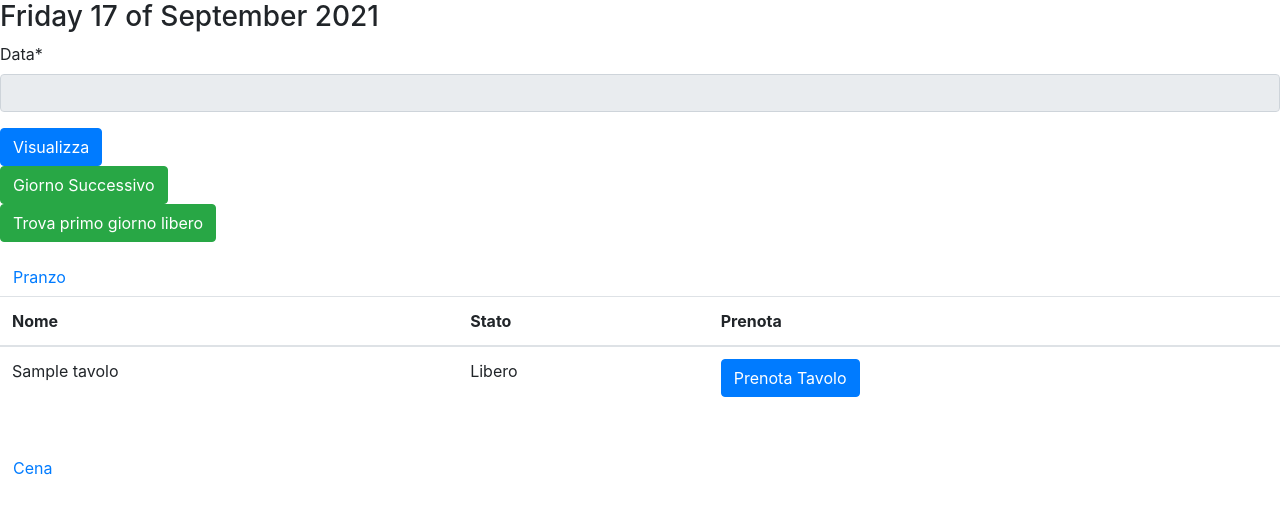
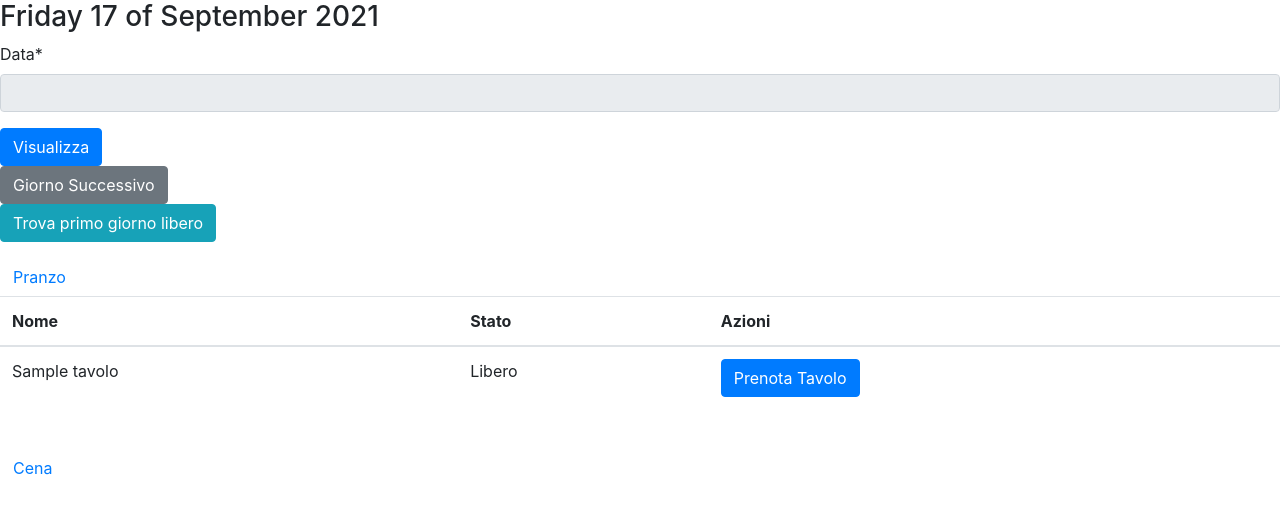
Before and after one commit to SiceX/risto_book_final, a Django app: page /booking/prenotazioni/dashboard/2021/9/17 in a window 1280 px wide. Shown: the part 56-570 px from the top of the page. Run offline with Django 3.2, Linux system fonts and the light colour scheme; a user stored in the database is signed in; tables that the repository leaves empty hold one stand-in row (values such as "Sample post"); some libraries are stand-ins or nearby versions.

Commit message:
Riordinati tasti precedente e successivo, reso visibile il tasto per cercare giorno libero per tavolo a utenti guest

```diff
--- a/booking/forms.py
+++ b/booking/forms.py
@@ -67,19 +67,19 @@ class DateNavForm(forms.Form):
 				HTML("""<a href="{% url 'booking:dashboard-prenotazioni' """ + previous_date.strftime('%Y')
 				+ """ """ + previous_date.strftime('%m')
 				+ """ """ + previous_date.strftime('%d') + """ %}"
-				class="btn btn-success"> Giorno Precedente </a>"""),
+				class="btn btn-secondary"> Giorno Precedente </a>"""),
 			)
 
 		next_button = ButtonHolder(
 			HTML("""<a href="{% url 'booking:dashboard-prenotazioni' """ + next_date.strftime('%Y')
 			+ """ """ + next_date.strftime('%m')
 			+ """ """ + next_date.strftime('%d') + """ %}"
-				class="btn btn-success"> Giorno Successivo </a>"""),
+				class="btn btn-secondary"> Giorno Successivo </a>"""),
 		)
 
 		find_button = ButtonHolder(
 			HTML("""<a href="{% url 'booking:dashboard-prenotazioni-find' %}"
-				class="btn btn-success"> Trova primo giorno libero </a>"""),
+				class="btn btn-info"> Trova primo giorno libero </a>"""),
 		)
 
 		self.helper = FormHelper()
@@ -88,8 +88,8 @@ class DateNavForm(forms.Form):
 		self.helper.layout = Layout(
 			Field('data', readonly="readonly"),
 			FormActions(
+				Submit('submit', 'Visualizza'),
 				previous_button,
-				Submit('submit', 'Visualizza'),
 				next_button,
 				find_button
 			)
--- a/booking/templates/booking/prenotazione/lista_tavoli.html
+++ b/booking/templates/booking/prenotazione/lista_tavoli.html
@@ -23,9 +23,9 @@
 			<tr>
 				<th>Nome</th>
 				<th>Stato</th>
-				{% if user.is_authenticated %}
-					<th>Prenota</th>
-				{% endif %}
+{#				{% if user.is_authenticated %}#}
+				<th>Azioni</th>
+{#				{% endif %}#}
 			</tr>
 			</thead>
 			<tbody>
@@ -35,13 +35,13 @@
 					{% if tavolo.nome in prenotati %}
 						<td>Prenotato</td>
 
+						<td>
 						{% if user.is_authenticated %}
-							<td>
-								<a href="" role="button" class="btn btn-info disabled">Prenota Tavolo</a>
-								<a href="{% url 'booking:dashboard-prenotazioni-find-for-table' tavolo.nome %}"
-								   role="button" class="btn btn-primary">Trova primo giorno libero per questo tavolo</a>
-							</td>
+							<a href="" role="button" class="btn btn-info disabled">Prenota Tavolo</a>
 						{% endif %}
+							<a href="{% url 'booking:dashboard-prenotazioni-find-for-table' tavolo.nome %}"
+							   role="button" class="btn btn-primary">Trova primo giorno libero per questo tavolo</a>
+						</td>
 
 					{% else %}
 						<td>Libero</td>
```
